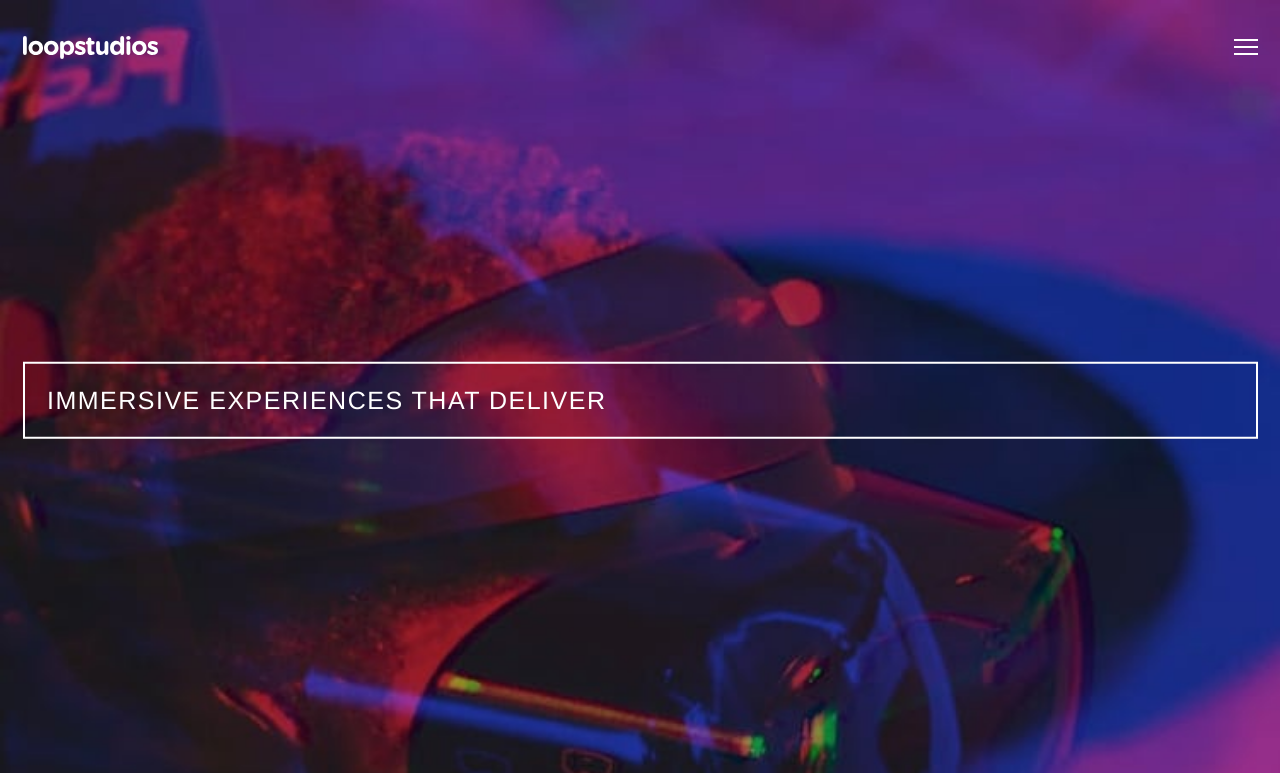
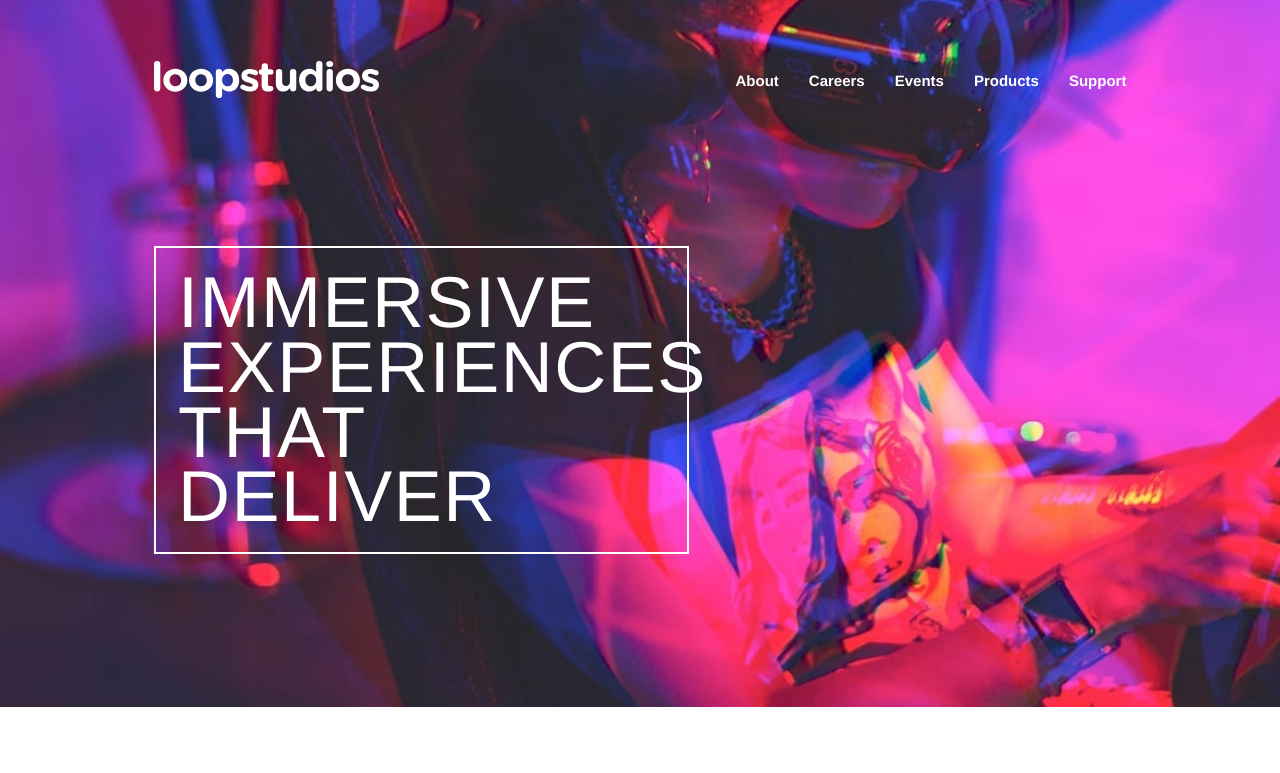
Before and after one commit to joanpujol/fem-Loopstudios-Landing-Page, a website: page index.html in a window 1280 px wide. Shown: the top 773 px of the page. Drawn offline with Linux system fonts and the light colour scheme; a web font is replaced by a local one.

Commit message:
Add hero desktop styles

```diff
--- a/index.html
+++ b/index.html
@@ -19,25 +19,26 @@
 </head>
 <body>
   <div class="hero">
-    <header class="header">
+    <header class="hero__header">
       <div class="logo">
         <img src="/images/logo.svg" alt="loopstudios Logo">
       </div>
       <div class="menu">
         <img src="/images/icon-hamburger.svg" alt="Menu">
+        <ul>
+          <li>About</li>
+          <li>Careers</li>
+          <li>Events</li>
+          <li>Products</li>
+          <li>Support</li>
+        </ul>
       </div>
     </header>
 
-    <div class="slogan">
+    <div class="hero__slogan">
       <h2>Immersive experiences that deliver</h2>
     </div>
   </div>
-
-<!--  About-->
-<!--  Careers-->
-<!--  Events-->
-<!--  Products-->
-<!--  Support-->
 
   <div class="about">
     <div class="about__image">
--- a/sass/main.scss
+++ b/sass/main.scss
@@ -26,31 +26,82 @@ h2 {
   line-height: 1.1;
 }
 
+ul {
+  list-style: none;
+}
+
 .hero {
   background-image: url("../images/mobile/image-hero.jpg");
   background-size: cover;
   height: 100vh;
-}
 
-.header {
+  &__header {
       display: flex;
       align-items: center;
       justify-content: space-between;
       height: 4em;
       margin: 0 1.5em;
       padding-top: 2.5em;
+
+    & > .logo img {
+      height: 1.5em;
     }
 
-.slogan {
+    & > .menu ul {
+      display: none;
+    }
+  }
+
+  &__slogan {
     box-sizing: content-box;
     border: 2px solid white;
     margin: calc(50vh - 4em) 1.5em 0;
     transform: translateY(-50%);
     padding: 1.5em;
   }
+}
 
-.logo img {
-  height: 1.5em;
+@media only screen and (min-width: 600px) {
+  .hero {
+    background-image: url("../images/desktop/image-hero.jpg");
+    background-repeat: no-repeat;
+    width: 100%;
+    height: initial;
+    padding: 2.5vw 12vw 12vw;
+
+    &__header {
+      margin: 0 0 12vw;
+
+      & > .logo img {
+        height: 2.5em;
+      }
+
+      & > .menu img {
+        display: none;
+      }
+
+      & > .menu ul {
+        display: flex;
+      }
+
+      & li {
+        margin-left: 2em;
+        font-weight: 700;
+      }
+    }
+
+    &__slogan {
+      margin: 0;
+      width: 50%;
+      transform: initial;
+
+      & > h2 {
+        font-size: 4.5rem;
+        line-height: 0.9;
+        border-width: 5px;
+      }
+    }
+  }
 }
 
 .about {
@@ -129,21 +180,14 @@ h2 {
   display: flex;
   flex-direction: column;
   align-items: center;
+  text-align: center;
   padding: 3em 0;
 
   &__nav {
     margin: 3em 0;
 
-    & ul {
-      list-style: none;
-    }
-
-    & li {
-      text-align: center;
-
-      &:not(:last-child) {
+    & li:not(:last-child) {
       margin-bottom: 1em;
-      }
     }
   }
 
@@ -158,7 +202,7 @@ h2 {
 
   &__copy {
     margin-bottom: 1em;
-    color:  hsl(0, 0%, 55%);
+    color: hsl(0, 0%, 55%);
   }
 }
 
```
Also changed, not shown: css/style.css. Lines whose indentation alone changed are shown as unchanged.
